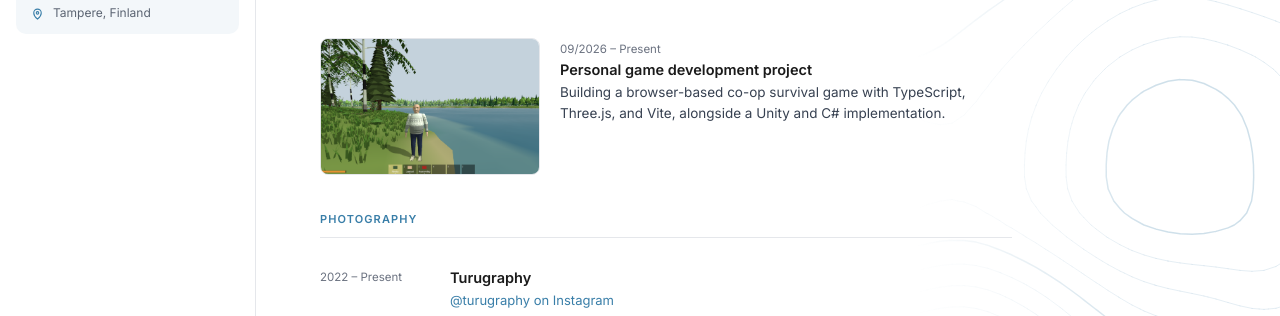
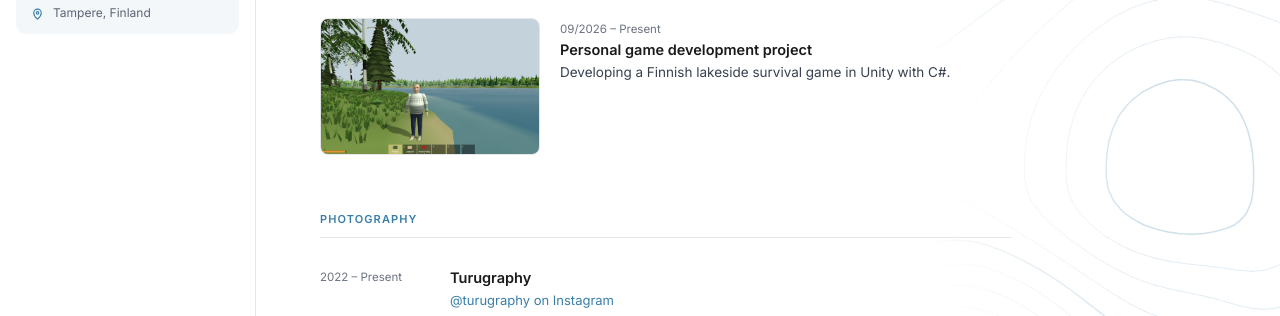
Before and after one commit to Tuumac/portfolio, a plain HTML site: page projects.html in a window 1280 px wide. Shown: the part 459-775 px from the top of the page. Drawn offline with Linux system fonts and the light colour scheme; a script that the page names is missing.

Commit message:
Correct game project technology stack

```diff
--- a/projects.html
+++ b/projects.html
@@ -64,14 +64,13 @@
           </ul>
         </div>
       </div>
-    </div>
 
       <article class="project-feature">
         <img class="project-feature__image" src="assets/personal-game-development.png" alt="Screenshot of a low-poly Finnish lakeside survival game" loading="lazy" decoding="async">
         <div class="project-feature__content">
           <div class="job-date">09/2026 – Present</div>
           <h3 class="job-title">Personal game development project</h3>
-          <p class="project-feature__description">Building a browser-based co-op survival game with TypeScript, Three.js, and Vite, alongside a Unity and C# implementation.</p>
+          <p class="project-feature__description">Developing a Finnish lakeside survival game in Unity with C#.</p>
         </div>
       </article>
     </div>
```
